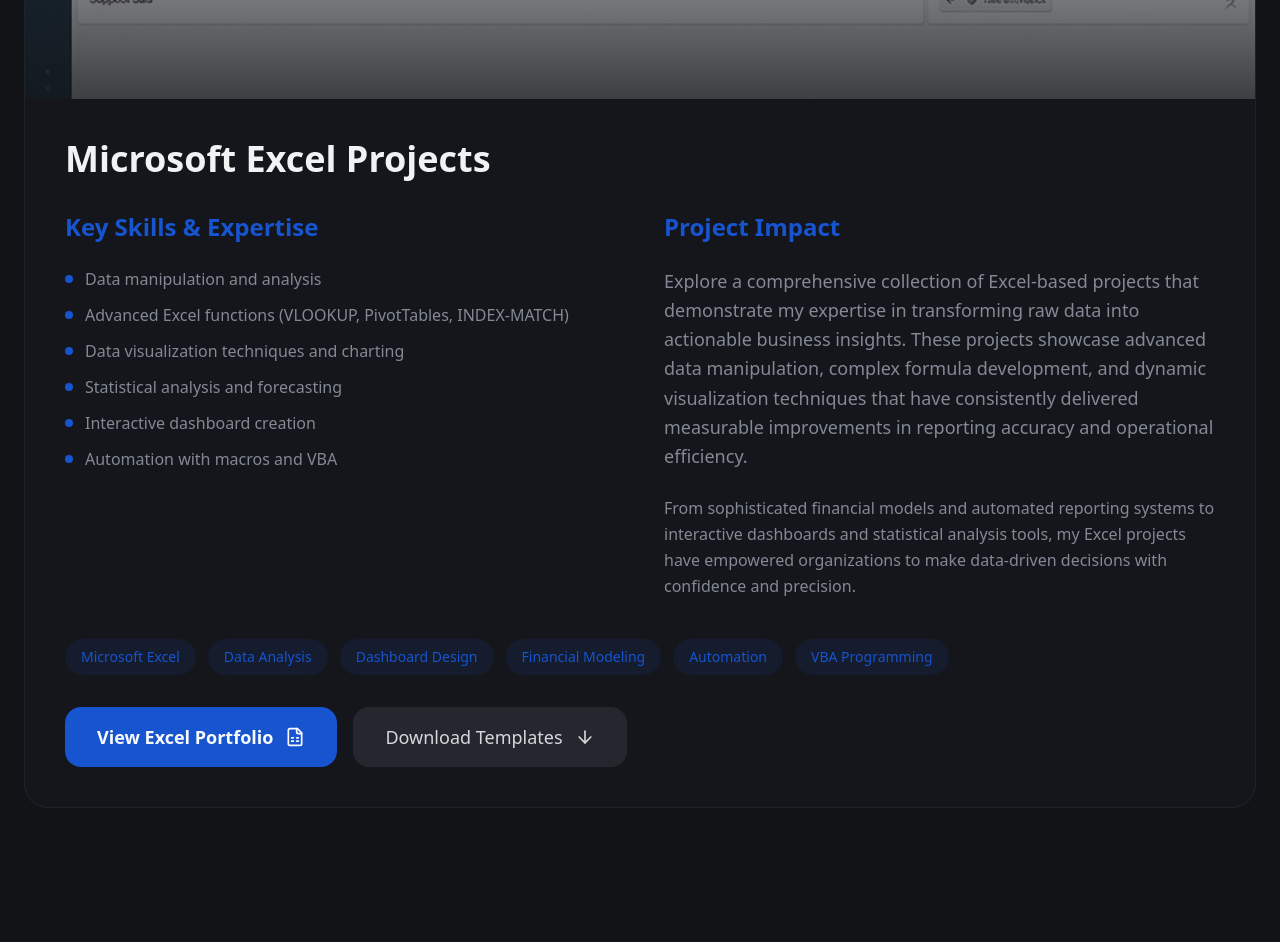
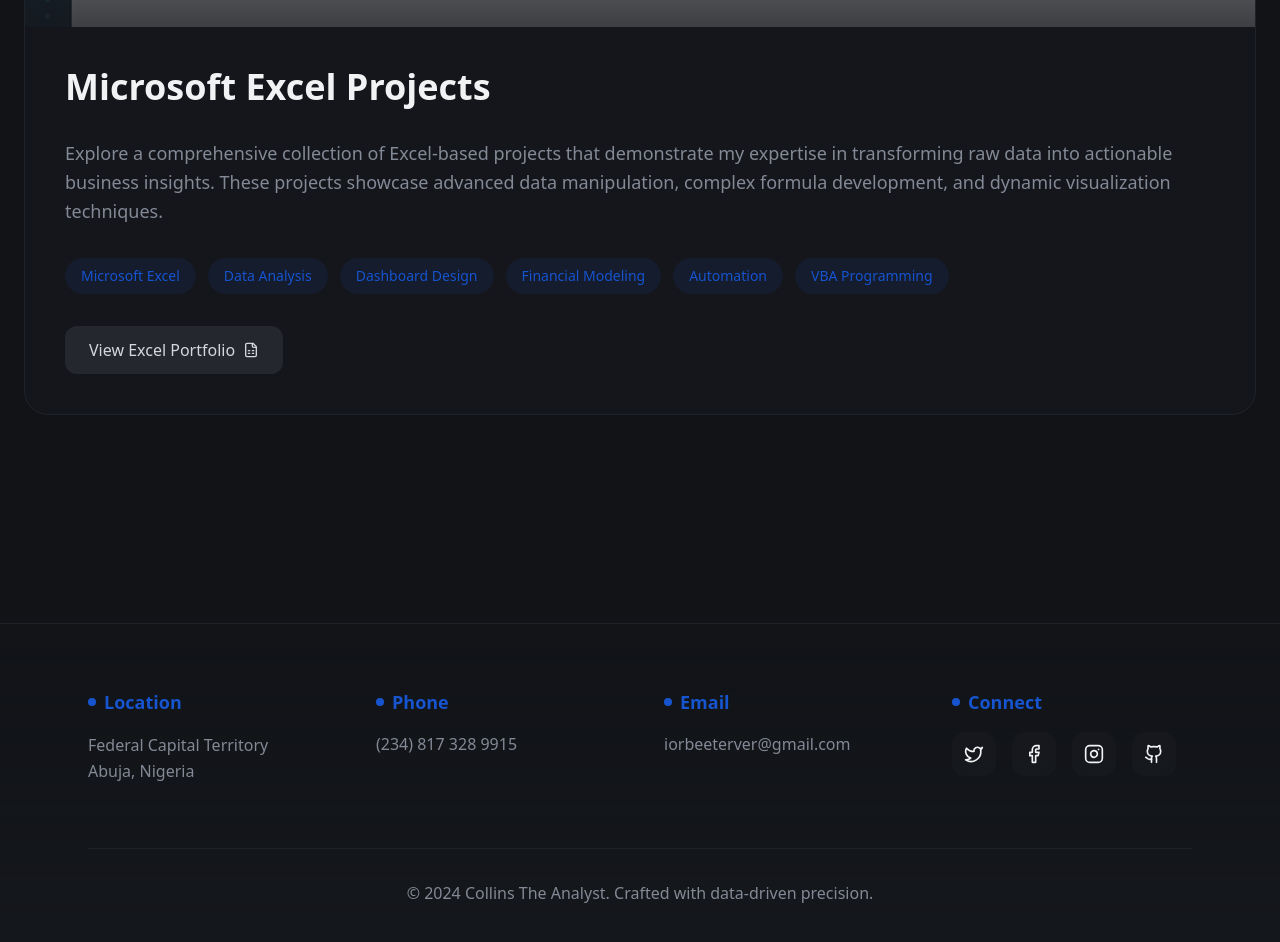
Before and after one commit to Colzman-analyst/colzman-analyst.github.io, a React (Vite) app: page / in a window 1280 px wide. Shown: the part 3840-4782 px from the top of the page. Built offline with nearby package versions, Linux system fonts and the light colour scheme.

Commit message:
Refactor Excel project section
Remove project impact, skills, and download button from the Excel projects section. Adjust the "View Excel Portfolio" button size and style to match the "Exploratory Analysis in SQL" button. Remove the "Excel Projects" title.

```diff
--- a/src/components/Portfolio.tsx
+++ b/src/components/Portfolio.tsx
@@ -202,9 +202,6 @@ const Portfolio = () => {
         {/* Excel Projects Section */}
         <section className="mt-32 animate-fade-in">
           <div className="text-center mb-16">
-            <h2 className="text-4xl md:text-5xl font-bold mb-6 bg-gradient-to-r from-primary to-primary/70 bg-clip-text text-transparent">
-              Excel Projects
-            </h2>
             <p className="text-xl text-muted-foreground max-w-2xl mx-auto">
               Comprehensive data analysis and visualization projects leveraging Microsoft Excel's powerful capabilities
             </p>
@@ -232,52 +229,11 @@ const Portfolio = () => {
                 <Database className="w-6 h-6 opacity-0 group-hover:opacity-100 transition-opacity duration-300" />
               </h3>
 
-              <div className="grid md:grid-cols-2 gap-12 mb-10">
-                <div>
-                  <h4 className="text-2xl font-semibold mb-6 text-primary">Key Skills & Expertise</h4>
-                  <ul className="space-y-3 text-muted-foreground">
-                    <li className="flex items-center gap-3">
-                      <div className="w-2 h-2 bg-primary rounded-full"></div>
-                      Data manipulation and analysis
-                    </li>
-                    <li className="flex items-center gap-3">
-                      <div className="w-2 h-2 bg-primary rounded-full"></div>
-                      Advanced Excel functions (VLOOKUP, PivotTables, INDEX-MATCH)
-                    </li>
-                    <li className="flex items-center gap-3">
-                      <div className="w-2 h-2 bg-primary rounded-full"></div>
-                      Data visualization techniques and charting
-                    </li>
-                    <li className="flex items-center gap-3">
-                      <div className="w-2 h-2 bg-primary rounded-full"></div>
-                      Statistical analysis and forecasting
-                    </li>
-                    <li className="flex items-center gap-3">
-                      <div className="w-2 h-2 bg-primary rounded-full"></div>
-                      Interactive dashboard creation
-                    </li>
-                    <li className="flex items-center gap-3">
-                      <div className="w-2 h-2 bg-primary rounded-full"></div>
-                      Automation with macros and VBA
-                    </li>
-                  </ul>
-                </div>
-
-                <div>
-                  <h4 className="text-2xl font-semibold mb-6 text-primary">Project Impact</h4>
-                  <p className="text-muted-foreground text-lg leading-relaxed mb-6">
-                    Explore a comprehensive collection of Excel-based projects that demonstrate my expertise in transforming
-                    raw data into actionable business insights. These projects showcase advanced data manipulation, complex
-                    formula development, and dynamic visualization techniques that have consistently delivered measurable
-                    improvements in reporting accuracy and operational efficiency.
-                  </p>
-                  <p className="text-muted-foreground leading-relaxed">
-                    From sophisticated financial models and automated reporting systems to interactive dashboards and
-                    statistical analysis tools, my Excel projects have empowered organizations to make data-driven
-                    decisions with confidence and precision.
-                  </p>
-                </div>
-              </div>
+              <p className="text-muted-foreground text-lg leading-relaxed mb-8">
+                Explore a comprehensive collection of Excel-based projects that demonstrate my expertise in transforming
+                raw data into actionable business insights. These projects showcase advanced data manipulation, complex
+                formula development, and dynamic visualization techniques.
+              </p>
 
               <div className="flex flex-wrap gap-3 mb-8">
                 <span className="px-4 py-2 bg-primary/10 text-primary rounded-full text-sm font-medium">Microsoft Excel</span>
@@ -288,16 +244,13 @@ const Portfolio = () => {
                 <span className="px-4 py-2 bg-primary/10 text-primary rounded-full text-sm font-medium">VBA Programming</span>
               </div>
 
-              <div className="flex flex-wrap gap-4">
-                <button className="inline-flex items-center gap-3 px-8 py-4 bg-primary text-primary-foreground rounded-2xl hover:bg-primary/90 transition-all duration-300 hover:scale-105 font-semibold text-lg group">
-                  View Excel Portfolio
-                  <FileSpreadsheet className="w-5 h-5 group-hover:translate-x-1 transition-transform duration-300" />
-                </button>
-                <button className="inline-flex items-center gap-3 px-8 py-4 bg-secondary/80 text-secondary-foreground rounded-2xl hover:bg-primary hover:text-primary-foreground transition-all duration-300 font-medium text-lg group">
-                  Download Templates
-                  <ArrowDown className="w-5 h-5 group-hover:translate-y-1 transition-transform duration-300" />
-                </button>
-              </div>
+              <a
+                href="#"
+                className="inline-flex items-center gap-2 px-6 py-3 bg-secondary/80 text-secondary-foreground rounded-xl hover:bg-primary hover:text-primary-foreground transition-all duration-300 font-medium group"
+              >
+                View Excel Portfolio
+                <FileSpreadsheet className="w-4 h-4 group-hover:translate-x-1 transition-transform duration-300" />
+              </a>
             </div>
           </article>
         </section>
```
